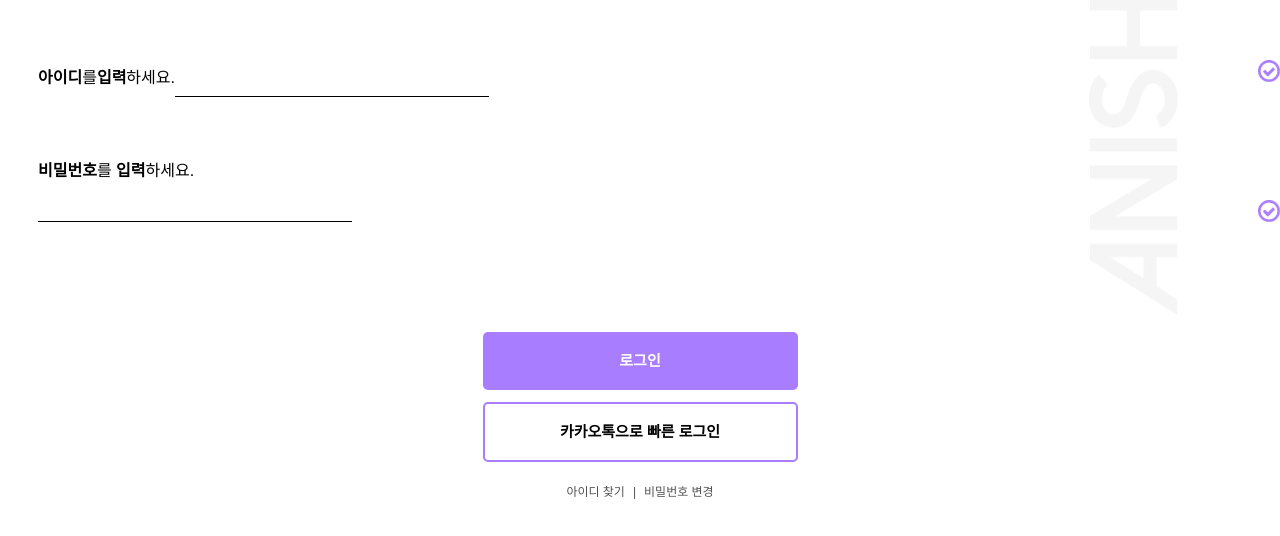
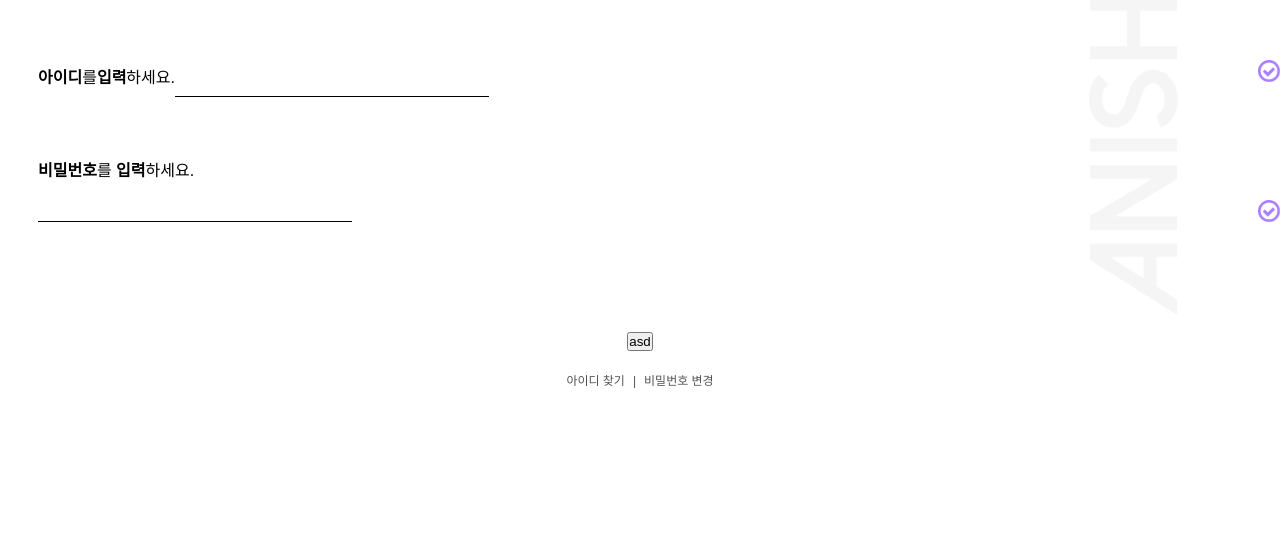
Before and after one commit to AniShorts/fe_anishorts, a React (Create React App) app: page /SignIn in a window 1280 px wide. Shown: the part 214-750 px from the top of the page. Built offline with nearby package versions, Linux system fonts and the light colour scheme; no server answers.

Commit message:
Chore : 주석 추가 및 테스트

```diff
--- a/src/pages/Login/SignIn.tsx
+++ b/src/pages/Login/SignIn.tsx
@@ -27,6 +27,7 @@ const SignIn: React.FC = () => {
     const WaitLogin = async (data: any) => {
         // const answer = await loginApi(data);
         // console.log(answer);
+        // 토큰관리는 쿠키로 할것
         // if (answer) {
         //     navigate(`/main`);
         // }
@@ -55,8 +56,9 @@ const SignIn: React.FC = () => {
                 </div>
                 {errors.nickname?.message && <span className={cx('errorText')}>{errors?.email?.toString()}</span> || errors.password?.message && <span className={cx('errorText')}>비밀번호 형식이 맞지않습니다</span>}
                 <div className={cx("wrap")}>
-                    <Btn title='로그인' nav='asd' />
-                    <Btn title='카카오톡으로 빠른 로그인' nav='asd'/>
+                    {/* <Btn title='로그인' nav='asd' />
+                    <Btn title='카카오톡으로 빠른 로그인' nav='asd'/> */}
+                    <button>asd</button>
                 </div>
                 <div className={cx('findBox')}>
                     <span onClick={() => { navigate(`/signup`) }}>아이디 찾기</span>
```
